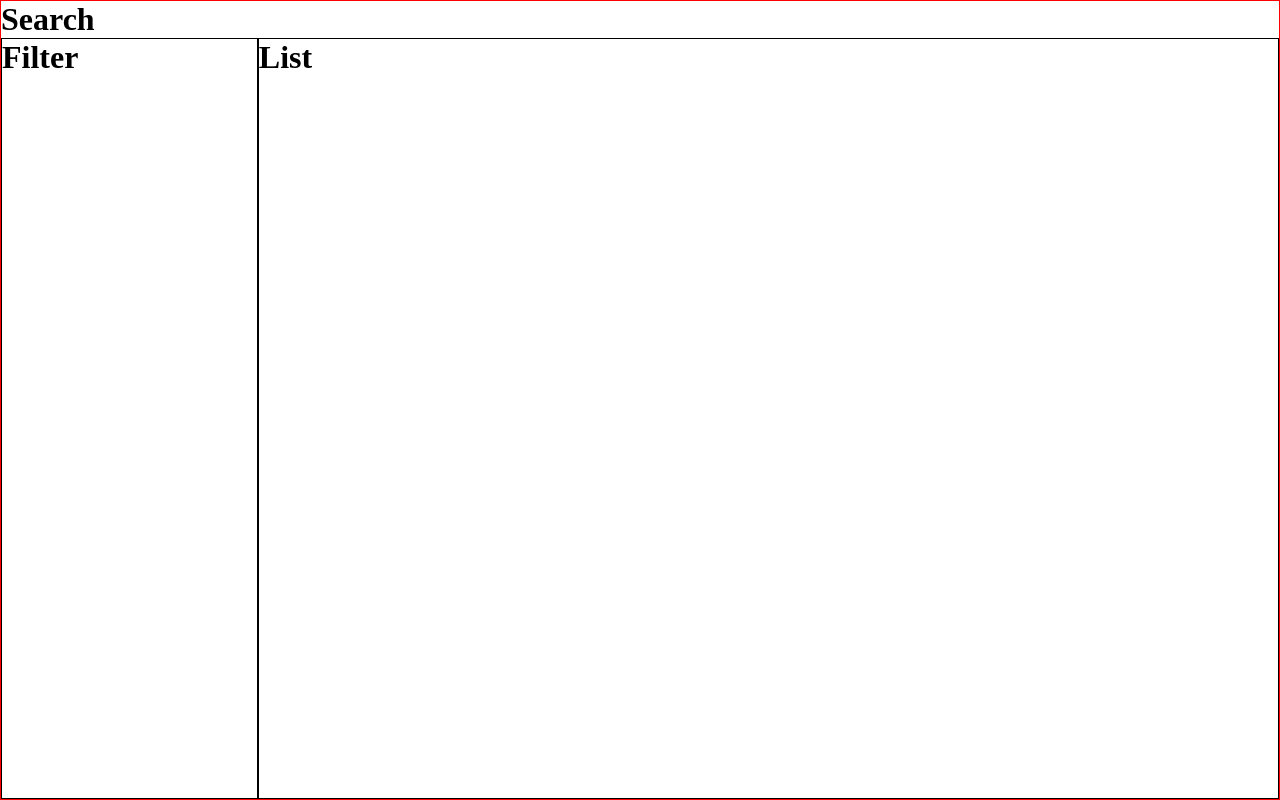
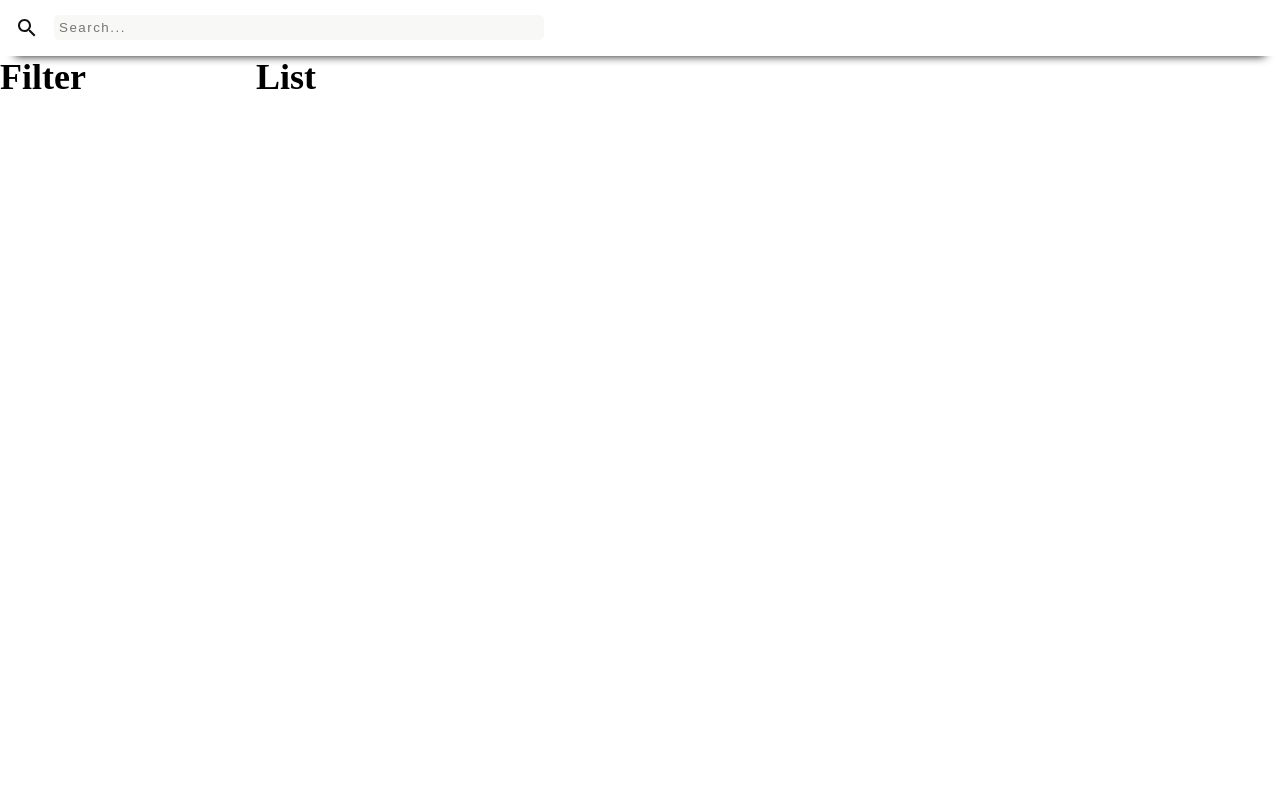
Before and after one commit to ramazanusluu/React-Filter, a React (Create React App) app: page / in a window 1280 px wide. Built offline with nearby package versions, Linux system fonts and the light colour scheme.

Commit message:
Search component hazirlandi

```diff
--- a/src/components/Home/Search/Search.js
+++ b/src/components/Home/Search/Search.js
@@ -1,9 +1,17 @@
 import React from "react";
+import "./search.css"
+import SearchIcon from "@material-ui/icons/Search";
 
-const Search = () => {
+const Search = ({value, changeInput}) => {
   return (
-    <div>
-      <h1>Search</h1>
+    <div className="s-container">
+      <SearchIcon className="search-icon" />
+      <input
+        type="text"
+        placeholder="Search..."
+        value={value}
+        onChange={changeInput}
+      />
     </div>
   );
 };
--- /dev/null
+++ b/src/components/Home/Search/search.css
@@ -0,0 +1,26 @@
+.s-container {
+  display: flex;
+  align-items: center;
+  height: 60px;
+  box-shadow: 0px 15px 10px -15px #111111;
+  padding: 0 15px;
+}
+.search-icon {
+  color: #111111;
+  margin-right: 10px;
+}
+
+.s-container input {
+  padding: 5px;
+  letter-spacing: 1.4px;
+  color: #111111;
+  width: 40%;
+  border: none;
+  outline: none;
+}
+.s-container input::placeholder {
+  background-color: rgb(248, 248, 246);
+  padding: 5px;
+  border-radius: 5px;
+  letter-spacing: 1.5px;
+}
--- a/src/index.css
+++ b/src/index.css
@@ -2,6 +2,10 @@
   margin: 0;
   padding: 0;
   box-sizing: border-box;
+}
+
+body {
+  font-size: 18px;
 }
 
 /* width */
--- a/src/pages/Home/home.css
+++ b/src/pages/Home/home.css
@@ -2,7 +2,6 @@
   display: flex;
   flex-direction: column;
   height: 100vh;
-  border: 1px solid red;
 }
 
 .h-row {
@@ -12,7 +11,6 @@
 }
 
 .h-col {
-  border: 1px solid black;
   overflow-y: auto;
 }
 
```
